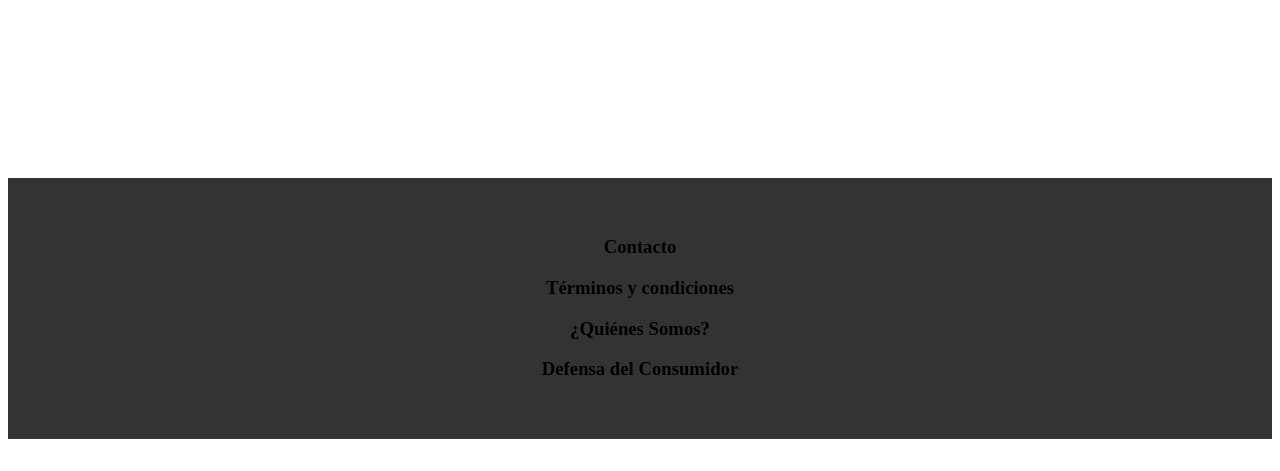
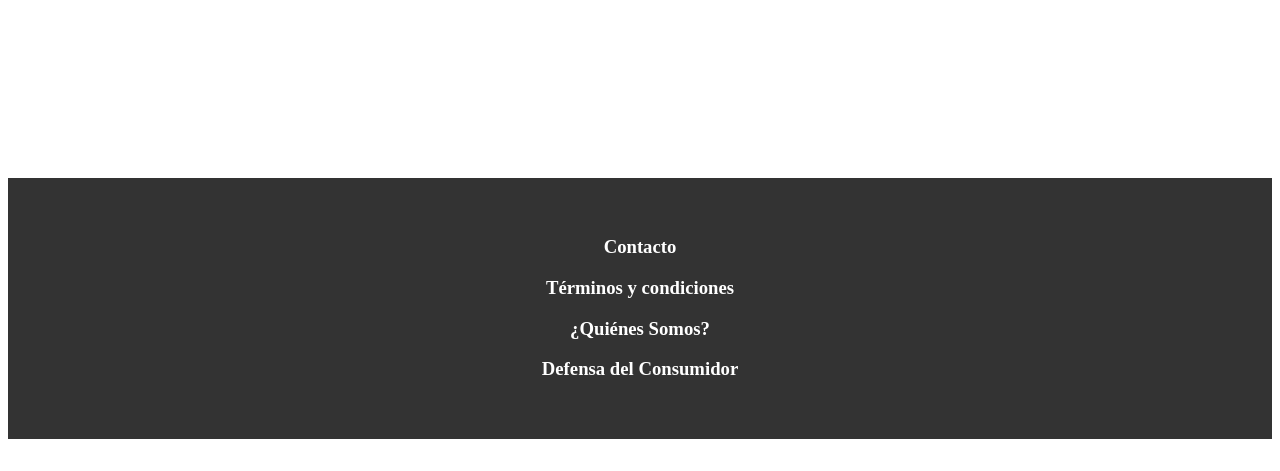
Before and after one commit to JoaquinRestahinoch/themarketplace, a Flask app: page / in a window 1280 px wide. Shown: the part 329-800 px from the top of the page. Run offline with Flask 3, Linux system fonts and the light colour scheme.

Commit message:
correccion

```diff
--- a/static/css/inicio.css
+++ b/static/css/inicio.css
@@ -20,7 +20,7 @@ footer {
 
 .footer-menu a {
     text-decoration: none;
-    color: #000;
+    color: white
 }
 
 .custom-select {
@@ -38,7 +38,7 @@ footer {
 }
 
 .seleccionar-button:hover {
-    background-color: #000000; }
+    background-color: #36bd0d; }
 
 .white-section {
     background-color: #ffffff;
--- a/templates/inicio.html
+++ b/templates/inicio.html
@@ -34,10 +34,10 @@
 
     <footer>
         <div class="footer-menu">
-            <h3><a href="contacto.html" style="color: black; text-decoration: none;">Contacto</a></h3>
-            <h3><a href="terycond.html" style="color: black; text-decoration: none;">Términos y condiciones</a></h3>
-            <h3><a href="quienessomos.html" style="color: black; text-decoration: none;">¿Quiénes Somos?</a></h3>
-            <h3><a href="defensaconsum.html" style="color: black; text-decoration: none;">Defensa del Consumidor</a></h3>
+            <h3><a href="contacto.html">Contacto</a></h3>
+            <h3><a href="terycond.html">Términos y condiciones</a></h3>
+            <h3><a href="quienessomos.html">¿Quiénes Somos?</a></h3>
+            <h3><a href="defensaconsum.html" >Defensa del Consumidor</a></h3>
         </div>
     </footer>
 
```
